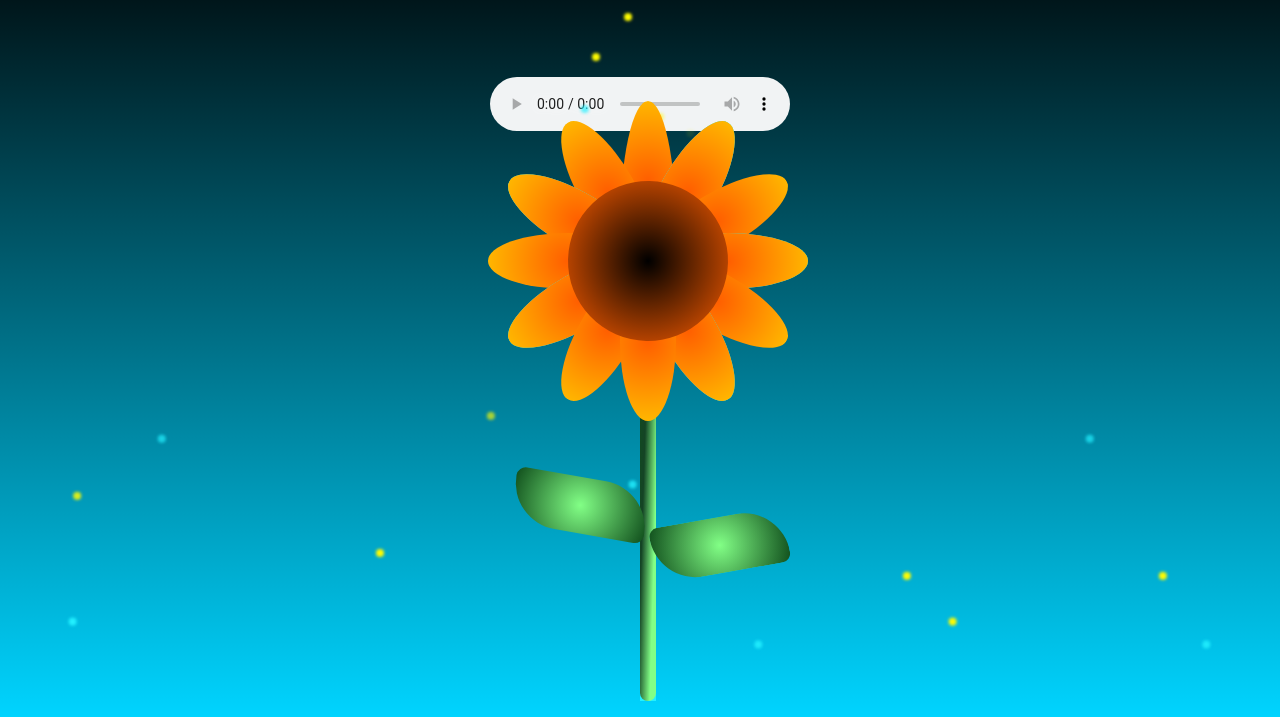
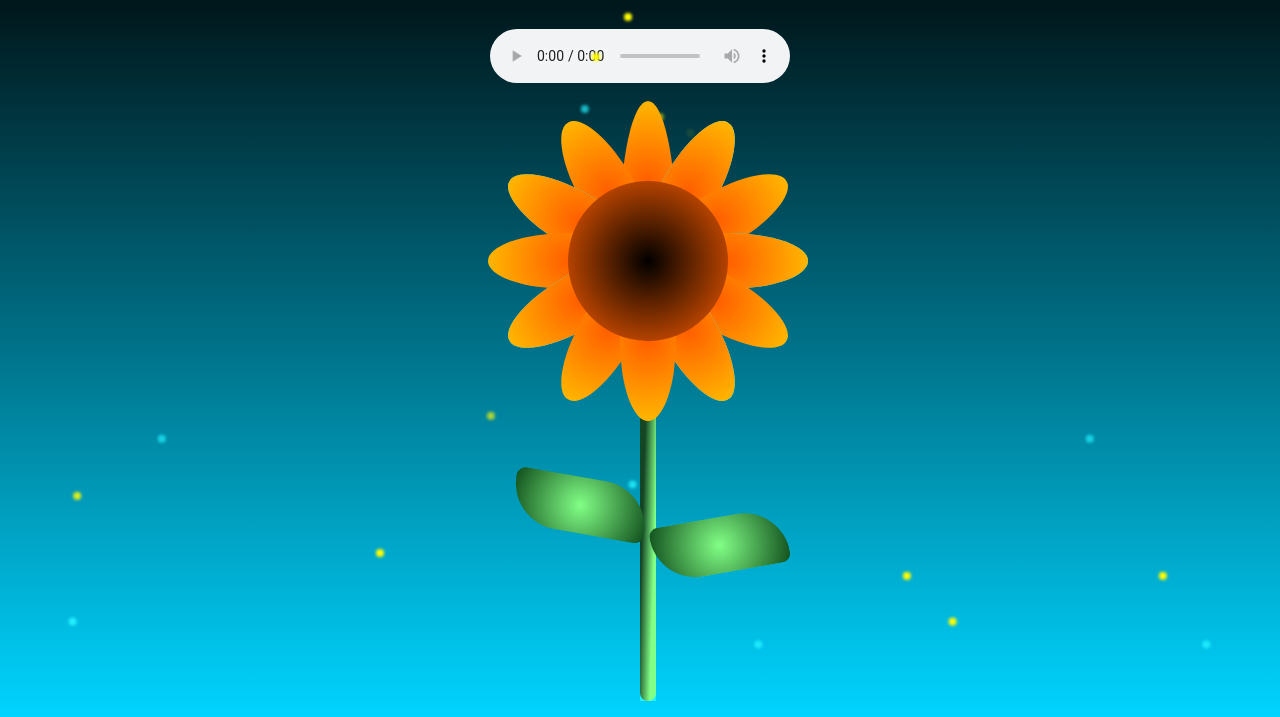
Before and after one commit to MarvoloV/girasol, a plain HTML site: page index.html in a window 1280 px wide. Shown: the part 83-800 px from the top of the page. Drawn offline with Linux system fonts and the light colour scheme.

Commit message:
update top musica

```diff
--- a/index.html
+++ b/index.html
@@ -9,7 +9,7 @@
 </head>
 <body>
     <div style="position: absolute; top:5%;font-size: 32px;text-align: center; width: 100%;background-color: transparent;color: orange; font-family:  monospace;">Para  mi tubi ❤️ </div>
-    <audio src="/ella_sabia.mp3" controls style="position: absolute;top:20%"></audio>
+    <audio src="/ella_sabia.mp3" controls style="position: absolute;top:14%"></audio>
     <div class="sunflower">
 
         <div class="flower_wrapper">
```
